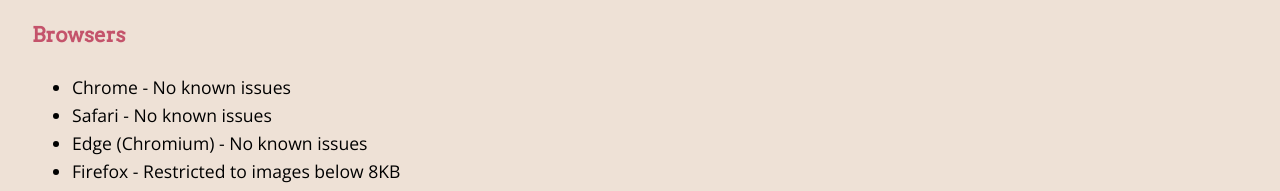
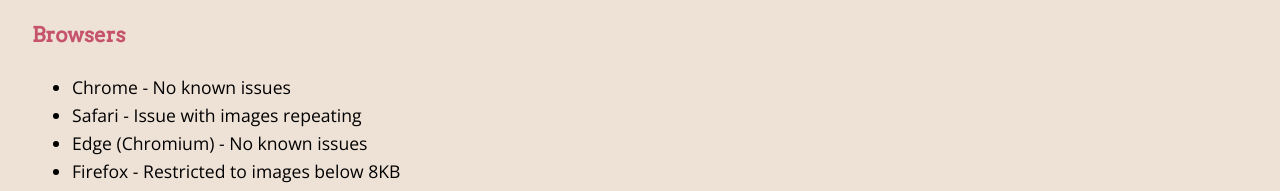
Before and after one commit to workeffortwaste/consoleimg, a plain HTML site: page example/index.html in a window 1280 px wide. Shown: the part 906-1097 px from the top of the page. Drawn offline with nearby package versions, Linux system fonts and the light colour scheme; a script that the page names is missing.

Commit message:
Updated documentation with Safari issues

```diff
--- a/example/index.html
+++ b/example/index.html
@@ -167,9 +167,9 @@ Use the following code before the closing <span class="fpre">&lt;/body&gt;</span
 <h3>Browsers</h3>
 <ul>
     <li>Chrome - No known issues</li>
-    <li>Safari - No known issues</li>
+    <li>Safari - Issue with images repeating</li>
     <li>Edge (Chromium) - No known issues</li>
-    <li> Firefox - Restricted to images below 8KB</li>
+    <li>Firefox - Restricted to images below 8KB</li>
 </ul>
 
 <h3>Image Formats</h3>
```
